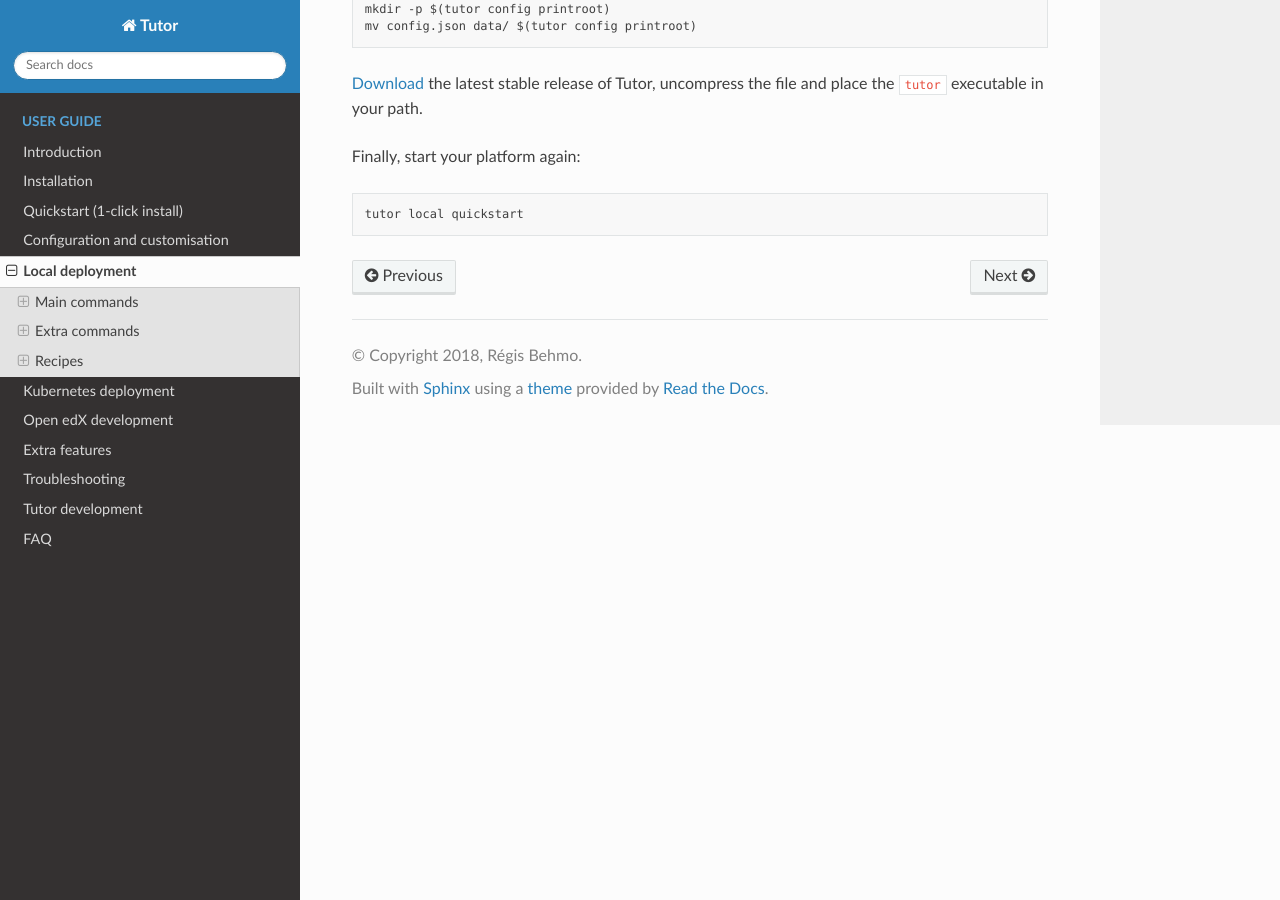
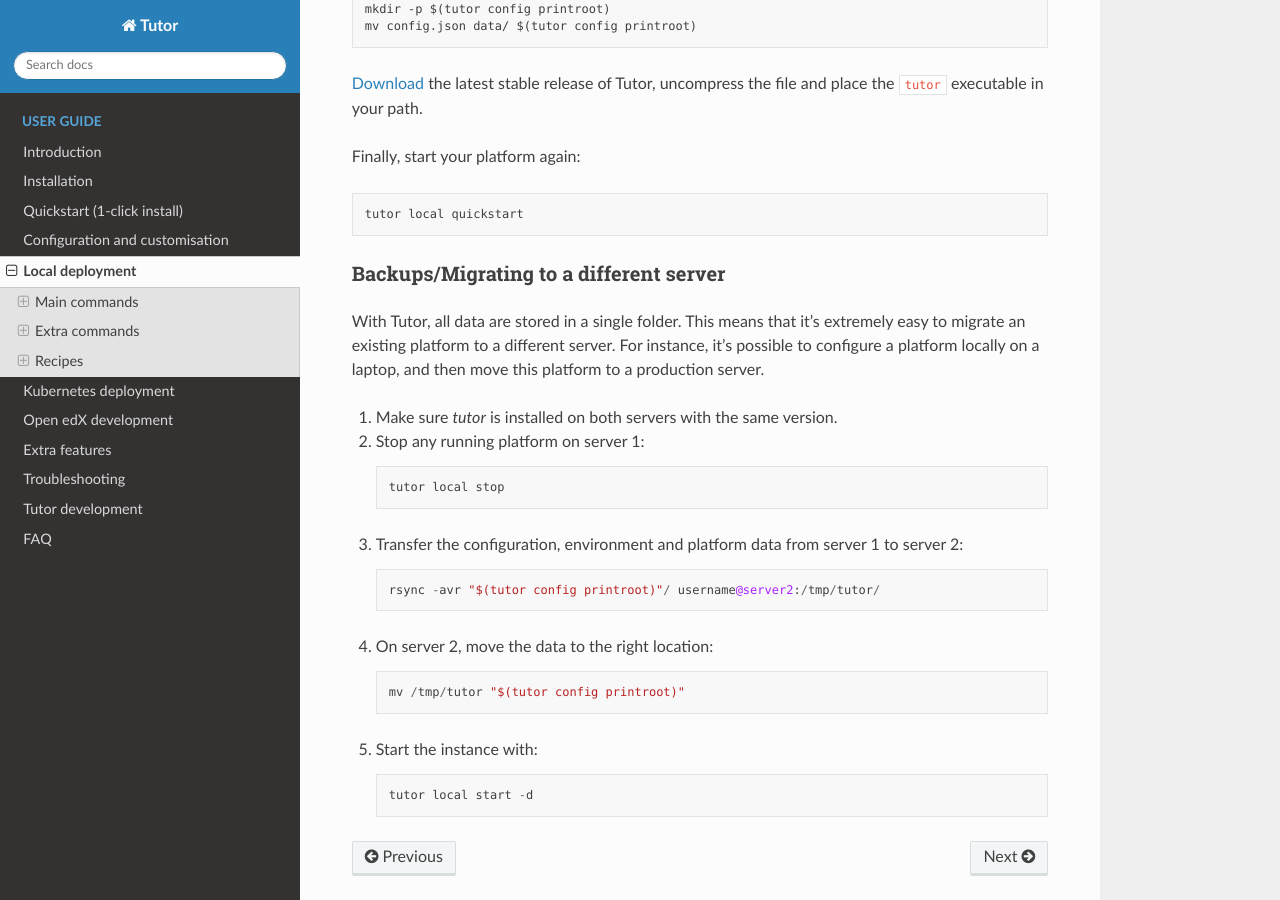
Before and after one commit to overhangio/tutor, a Sphinx documentation site: the page built from docs/local.rst, in a window 1280 px wide and 900 px high, scrolled down 5330 px. Built offline with Sphinx 7.4.7 and the Read the Docs theme 2.0.0, drawn with Linux system fonts in a browser that asks for light colours.

Commit message:
Document how to migrate a local platform to a different server
Close #186.

```diff
--- a/docs/local.rst
+++ b/docs/local.rst
@@ -177,7 +177,6 @@
 
 You should then have two different platforms, completely isolated from one another, running on the same server.
 
-
 Loading different production settings for ``edx-platform``
 ~~~~~~~~~~~~~~~~~~~~~~~~~~~~~~~~~~~~~~~~~~~~~~~~~~~~~~~~~~
 
@@ -205,3 +204,25 @@
 Finally, start your platform again::
 
     tutor local quickstart
+
+Backups/Migrating to a different server
+~~~~~~~~~~~~~~~~~~~~~~~~~~~~~~~~~~~~~~~
+
+With Tutor, all data are stored in a single folder. This means that it's extremely easy to migrate an existing platform to a different server. For instance, it's possible to configure a platform locally on a laptop, and then move this platform to a production server.
+
+1. Make sure `tutor` is installed on both servers with the same version.
+2. Stop any running platform on server 1::
+
+    tutor local stop
+
+3. Transfer the configuration, environment and platform data from server 1 to server 2::
+
+    rsync -avr "$(tutor config printroot)"/ username@server2:/tmp/tutor/
+
+4. On server 2, move the data to the right location::
+
+    mv /tmp/tutor "$(tutor config printroot)"
+
+5. Start the instance with::
+
+    tutor local start -d
```
